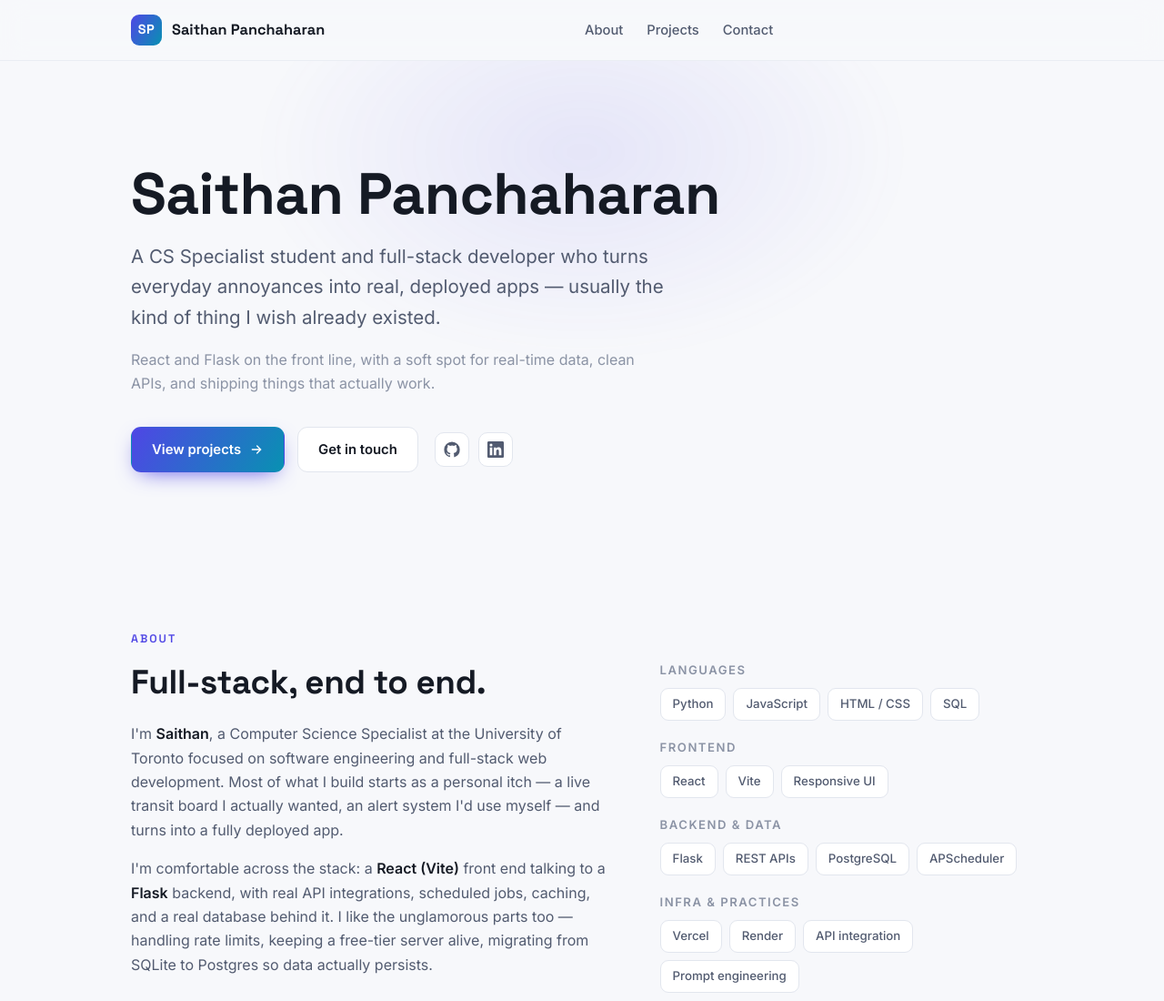
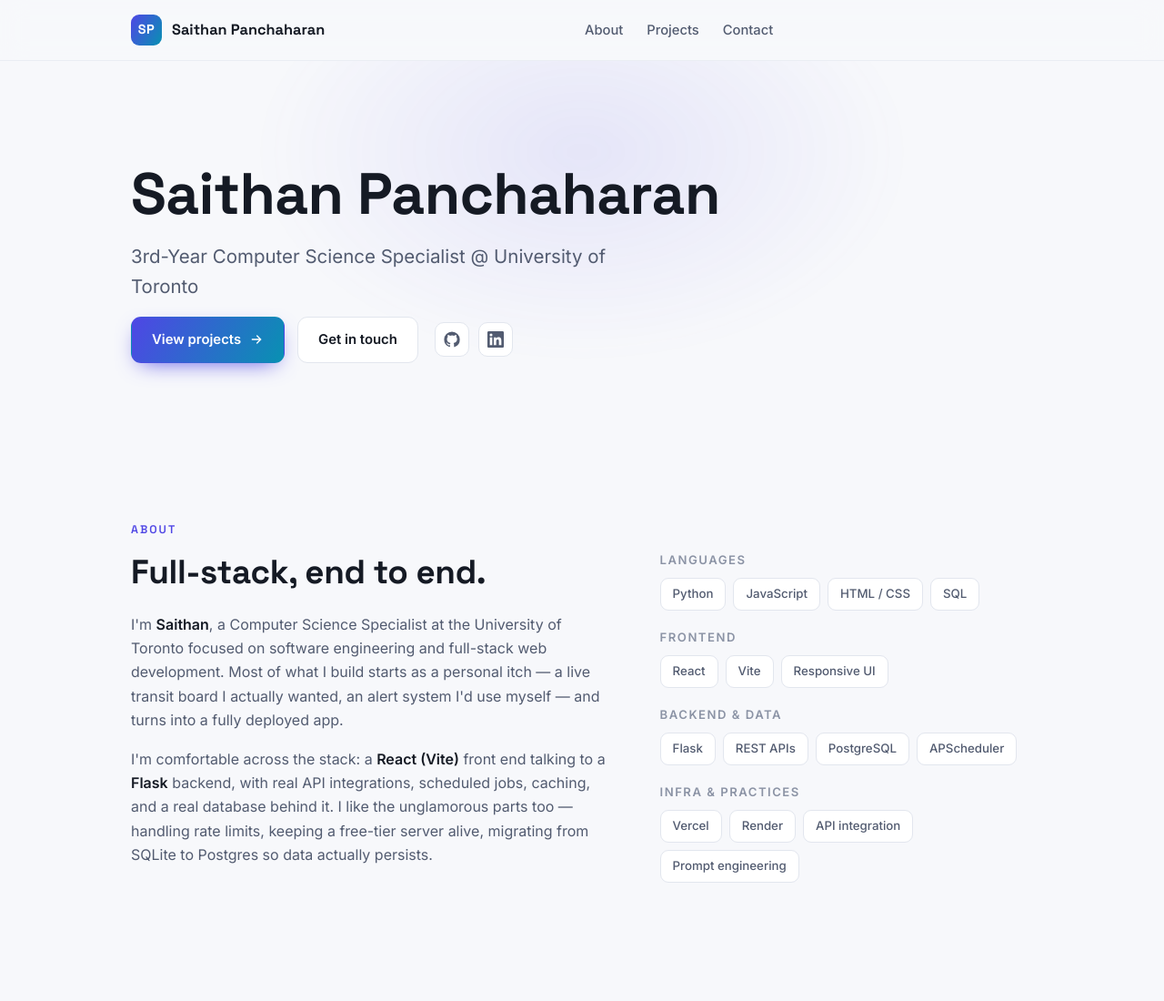
Before and after one commit to sai121663/Personal-Website, a plain HTML site: page index.html in a window 1280 px wide. Shown: the top 1100 px of the page at 91% size. Drawn offline with Linux system fonts and the light colour scheme.

Commit message:
Editing subheadings

```diff
--- a/index.html
+++ b/index.html
@@ -260,8 +260,7 @@ footer{border-top:1px solid var(--border-soft);padding:30px 0;}
 <section class="hero">
   <div class="wrap hero-inner">
     <h1>Saithan Panchaharan<br></h1>
-    <p class="lead">A CS Specialist student and full-stack developer who turns everyday annoyances into real, deployed apps — usually the kind of thing I wish already existed.</p>
-    <p class="sub">React and Flask on the front line, with a soft spot for real-time data, clean APIs, and shipping things that actually work.</p>
+    <p class="lead">3rd-Year Computer Science Specialist @ University of Toronto</p>
     <div class="hero-cta">
       <a href="#projects" class="btn btn-primary">View projects
         <svg viewBox="0 0 24 24" width="16" height="16" fill="none" stroke="currentColor" stroke-width="2" stroke-linecap="round"><path d="M5 12h14M13 6l6 6-6 6"/></svg>
```
